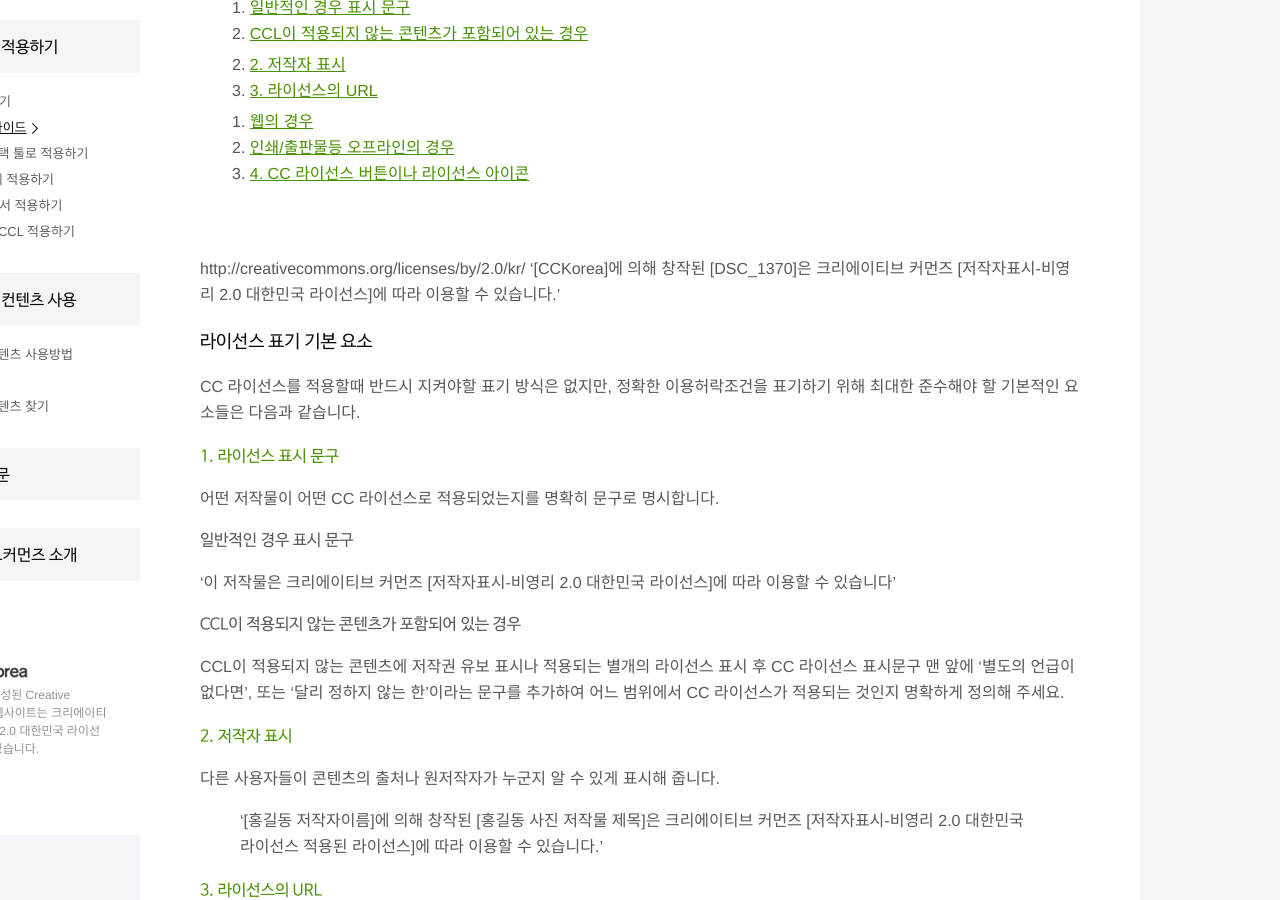
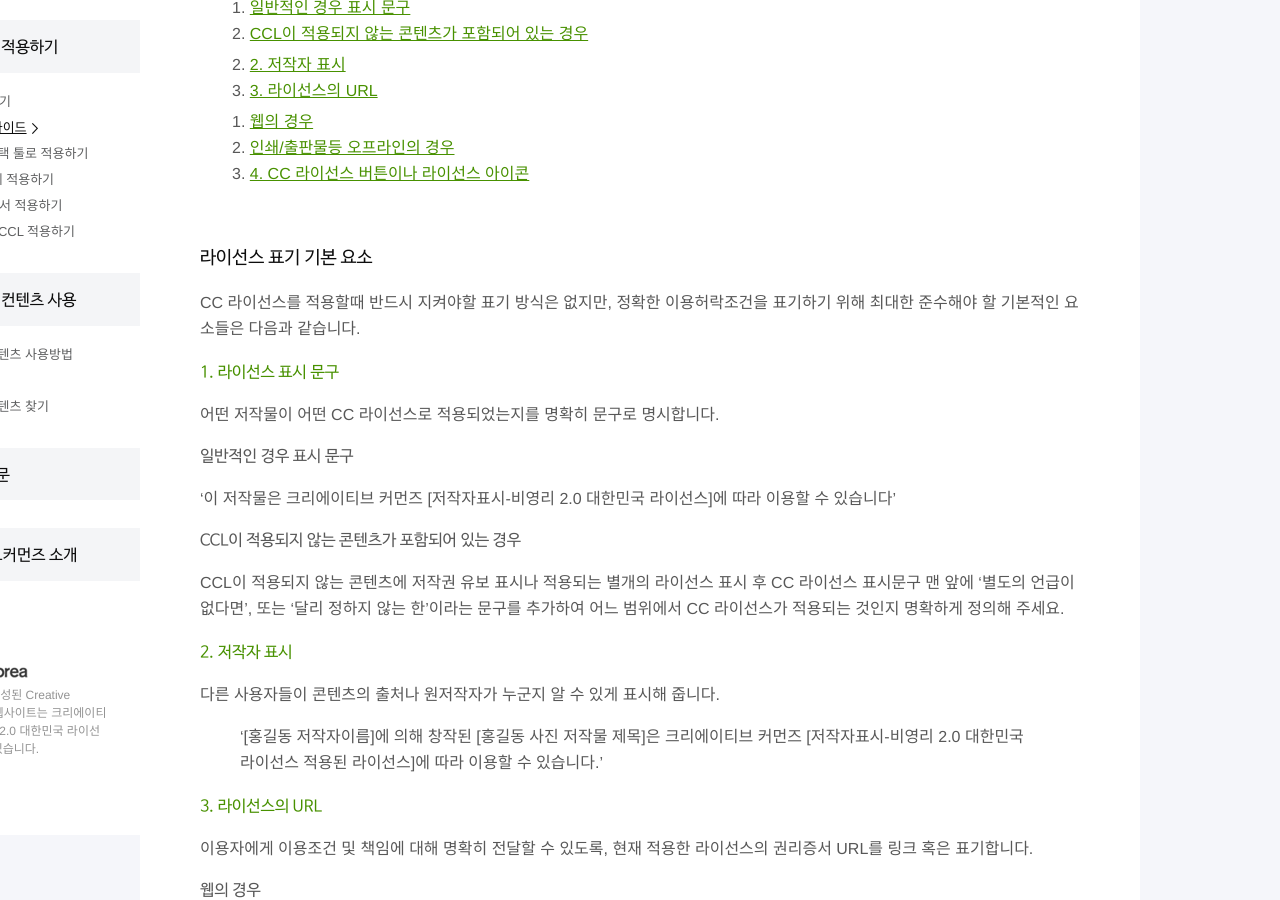
Before and after one commit to creativecommonskorea/cclguide, a Jekyll site: the page built from pages/application/02-guide.md, in a window 1280 px wide and 900 px high, scrolled down 338 px. Built offline with Jekyll 4.4.1, drawn with Linux system fonts in a browser that asks for light colours; nearby versions of some CDN libraries; some web fonts are replaced; a style sheet for code colours, icons or effects is not loaded.

Commit message:
Updated 02-guide.md

```diff
--- a/pages/application/02-guide.md
+++ b/pages/application/02-guide.md
@@ -10,12 +10,6 @@ front: true
 
 0. TOC
 {:toc}
-
-![]({{site.baseurl}}/)
-
-
-http://creativecommons.org/licenses/by/2.0/kr/ '[CCKorea]에 의해 창작된 [DSC_1370]은
-크리에이티브 커먼즈 [저작자표시-비영리 2.0 대한민국 라이선스]에 따라 이용할 수 있습니다.'
 
 ## 라이선스 표기 기본 요소
 
```
